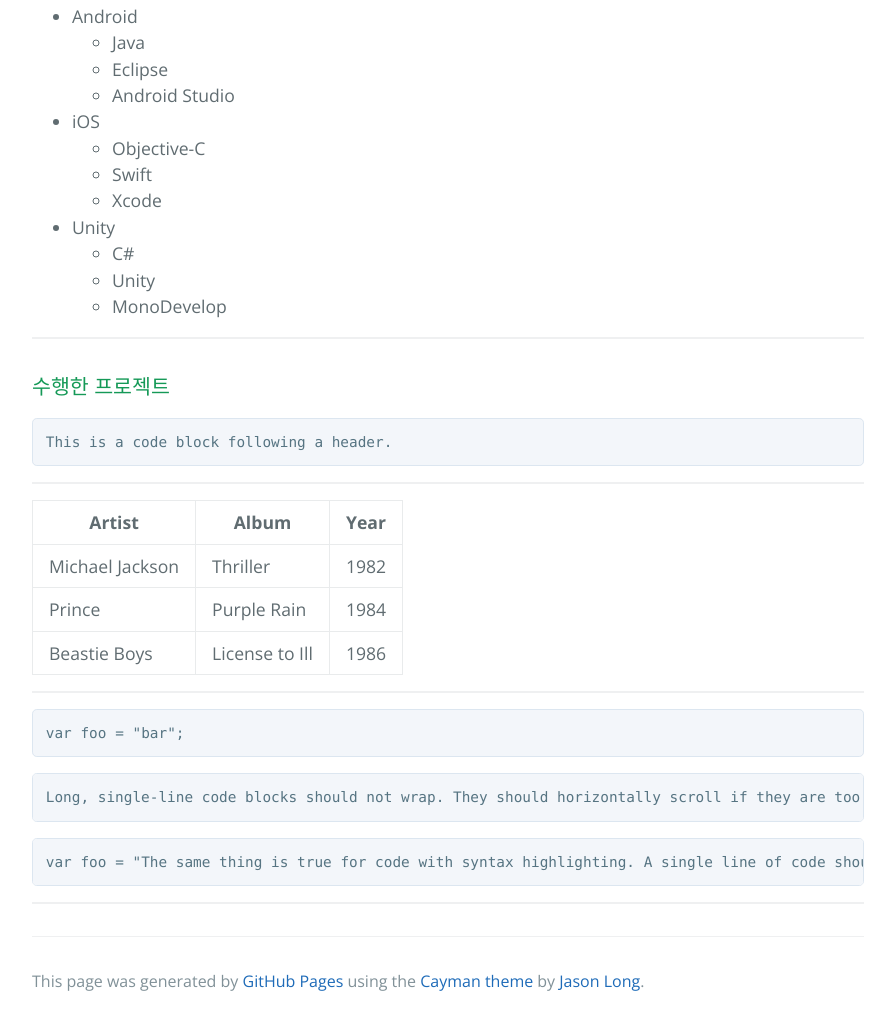
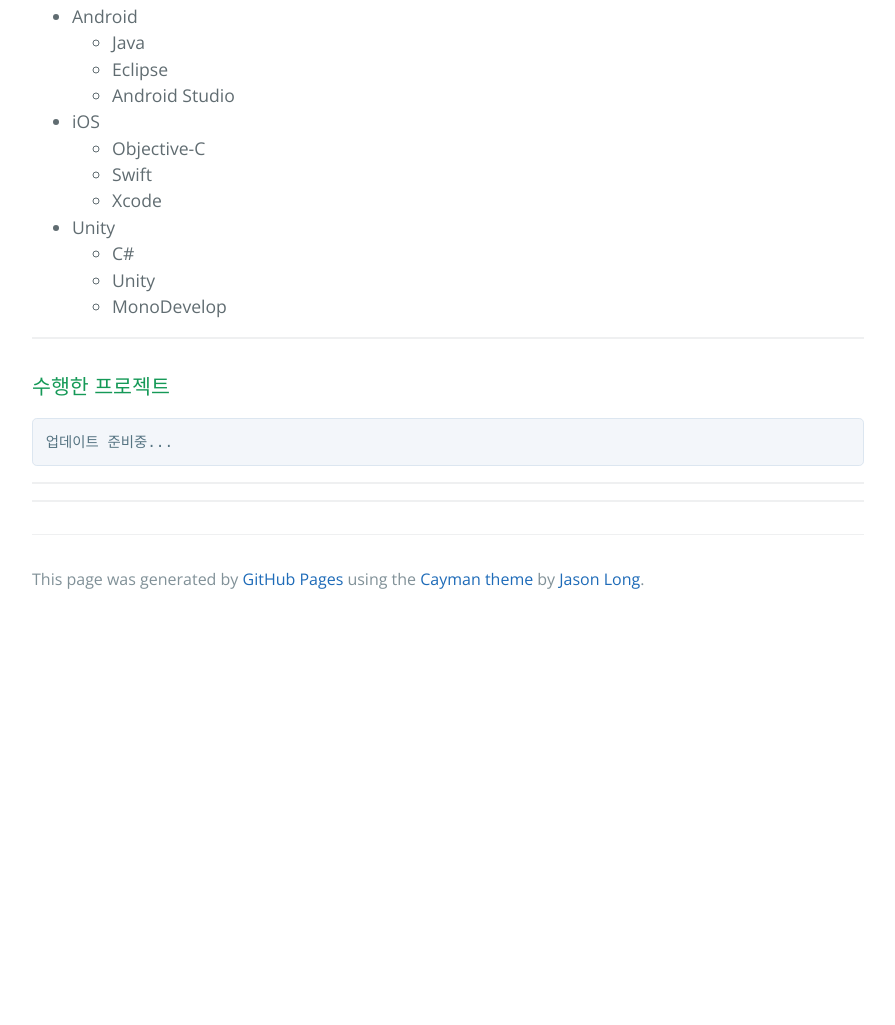
Before and after one commit to RooneyDad/rooneydad.github.io, a website: page index.html in a window 1280 px wide. Shown: the part 1099-2124 px from the top of the page, without its empty margins (192-1087 px from the left). After the commit the page ends 1722 px from the top, so only its background shows below. Drawn offline with nearby package versions, Linux system fonts and the light colour scheme.

Commit message:
Update index.html

```diff
--- a/index.html
+++ b/index.html
@@ -131,36 +131,9 @@
         </a>수행한 프로젝트
       </h3>
 
-      <pre><code>This is a code block following a header.</code></pre>
+      <pre><code>업데이트 준비중...</code></pre>
 
       <hr>
-
-      <table>
-      <thead>
-      <tr>
-      <th>Artist</th>
-      <th>Album</th>
-      <th>Year</th>
-      </tr>
-      </thead>
-      <tbody>
-      <tr>
-      <td>Michael Jackson</td>
-      <td>Thriller</td>
-      <td>1982</td>
-      </tr>
-      <tr>
-      <td>Prince</td>
-      <td>Purple Rain</td>
-      <td>1984</td>
-      </tr>
-      <tr>
-      <td>Beastie Boys</td>
-      <td>License to Ill</td>
-      <td>1986</td>
-      </tr>
-      </tbody>
-      </table>
 
 
 
@@ -203,13 +176,16 @@
       </tbody>
       </table-->
 
-      <hr>
 
-      <div class="highlight highlight-Javascript"><pre><span class="pl-k">var</span> foo <span class="pl-k">=</span> <span class="pl-s"><span class="pl-pds">"</span>bar<span class="pl-pds">"</span></span>;</pre></div>
 
-      <pre><code>Long, single-line code blocks should not wrap. They should horizontally scroll if they are too long. This line should be long enough to demonstrate this.</code></pre>
+      <!--div class="highlight highlight-Javascript"><pre><span class="pl-k">var</span> foo <span class="pl-k">=</span> <span class="pl-s"><span class="pl-pds">"</span>bar<span class="pl-pds">"</span></span>;</pre>
+      </div-->
 
-      <div class="highlight highlight-Javascript"><pre><span class="pl-k">var</span> foo <span class="pl-k">=</span> <span class="pl-s"><span class="pl-pds">"</span>The same thing is true for code with syntax highlighting. A single line of code should horizontally scroll if it is really long.<span class="pl-pds">"</span></span>;</pre></div>
+      <!--pre><code>Long, single-line code blocks should not wrap. They should horizontally scroll if they are too long. This line should be long enough to demonstrate this.</code>
+      </pre-->
+
+      <!--div class="highlight highlight-Javascript"><pre><span class="pl-k">var</span> foo <span class="pl-k">=</span> <span class="pl-s"><span class="pl-pds">"</span>The same thing is true for code with syntax highlighting. A single line of code should horizontally scroll if it is really long.<span class="pl-pds">"</span></span>;</pre>
+      </div-->
 
 
 
```
